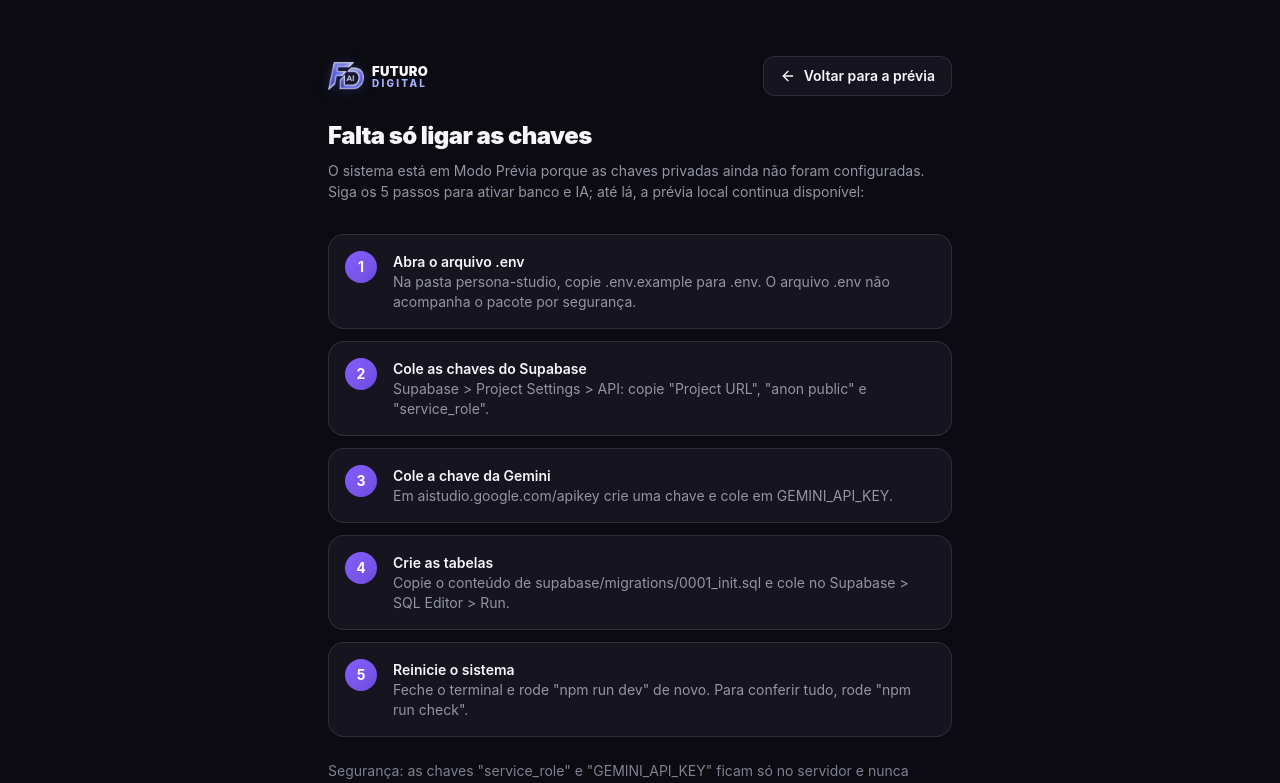
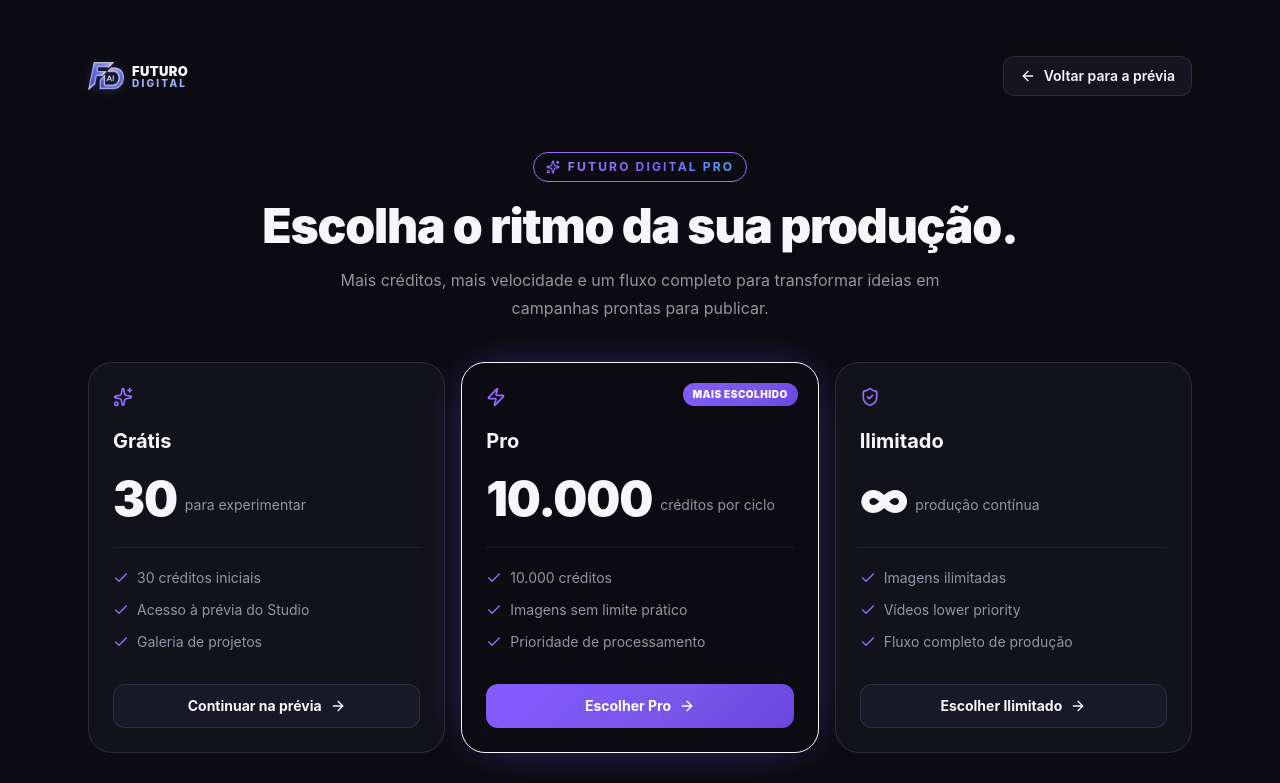
Before and after one commit to JHONJHON18102026/MEU-SITE-PUB-AUTOMATICO, a React (Vite) app: page /setup in a window 1280 px wide. Shown: the top 783 px of the page. Built offline with nearby package versions, Linux system fonts and the light colour scheme; no server answers.

Commit message:
feat: redesign upgrade setup page

```diff
--- a/src/pages/SetupPage.tsx
+++ b/src/pages/SetupPage.tsx
@@ -1,5 +1,5 @@
 import { Link } from 'react-router-dom';
-import { ArrowLeft } from 'lucide-react';
+import { ArrowLeft, ArrowRight, Check, ShieldCheck, Sparkles, Zap } from 'lucide-react';
 import { BrandLogo } from '@/components/ui/Brand';
 
 const STEPS = [
@@ -28,7 +28,8 @@ const STEPS = [
 /** Mostrada quando o .env ainda não tem as chaves públicas do Supabase. */
 export function SetupPage() {
   return (
-    <div className="mx-auto max-w-2xl px-6 py-14">
+    <div className="relative mx-auto max-w-6xl px-6 py-10 lg:py-14">
+      <div className="pointer-events-none absolute inset-x-1/3 top-0 h-72 rounded-full bg-brand/15 blur-3xl" />
       <div className="flex items-center justify-between gap-4">
         <BrandLogo />
         <Link
@@ -38,26 +39,41 @@ export function SetupPage() {
           <ArrowLeft className="size-4" /> Voltar para a prévia
         </Link>
       </div>
-      <h1 className="mt-6 text-2xl font-black tracking-tight">Falta só ligar as chaves</h1>
-      <p className="mt-2 text-fg-muted">
-        O sistema está em Modo Prévia porque as chaves privadas ainda não foram configuradas. Siga os 5 passos para ativar banco e IA; até lá, a prévia local continua disponível:
-      </p>
-      <ol className="mt-8 space-y-3">
-        {STEPS.map((s, i) => (
-          <li key={s.title} className="flex gap-4 rounded-2xl border border-border bg-surface p-4">
-            <span className="grid size-8 shrink-0 place-items-center rounded-full bg-brand text-sm font-bold text-white">
-              {i + 1}
-            </span>
-            <div>
-              <div className="font-semibold">{s.title}</div>
-              <div className="text-sm text-fg-muted">{s.body}</div>
-            </div>
-          </li>
+      <section className="relative mt-14 text-center">
+        <div className="mx-auto inline-flex items-center gap-2 rounded-full border border-brand/30 bg-brand/10 px-3 py-1.5 text-xs font-bold uppercase tracking-[0.18em] text-brand">
+          <Sparkles className="size-3.5" /> FUTURO DIGITAL PRO
+        </div>
+        <h1 className="mx-auto mt-5 max-w-3xl text-4xl font-black tracking-tight sm:text-5xl">Escolha o ritmo da sua produção.</h1>
+        <p className="mx-auto mt-4 max-w-2xl text-base leading-7 text-fg-muted">Mais créditos, mais velocidade e um fluxo completo para transformar ideias em campanhas prontas para publicar.</p>
+      </section>
+
+      <section className="relative mt-10 grid gap-4 lg:grid-cols-3">
+        {[
+          { name: 'Grátis', price: '30', caption: 'para experimentar', icon: Sparkles, items: ['30 créditos iniciais', 'Acesso à prévia do Studio', 'Galeria de projetos'], cta: 'Continuar na prévia' },
+          { name: 'Pro', price: '10.000', caption: 'créditos por ciclo', icon: Zap, items: ['10.000 créditos', 'Imagens sem limite prático', 'Prioridade de processamento'], cta: 'Escolher Pro', featured: true },
+          { name: 'Ilimitado', price: '∞', caption: 'produção contínua', icon: ShieldCheck, items: ['Imagens ilimitadas', 'Vídeos lower priority', 'Fluxo completo de produção'], cta: 'Escolher Ilimitado' },
+        ].map((plan) => (
+          <article key={plan.name} className={`relative flex flex-col rounded-3xl border p-6 text-left transition-colors ${plan.featured ? 'border-brand/70 bg-brand/[0.12] shadow-[0_0_50px_-20px_rgba(124,92,255,0.8)]' : 'border-border bg-surface/80 hover:border-brand/40'}`}>
+            {plan.featured && <span className="absolute right-5 top-5 rounded-full bg-brand px-2.5 py-1 text-[10px] font-black uppercase tracking-wider text-white">Mais escolhido</span>}
+            <plan.icon className="size-5 text-brand" />
+            <h2 className="mt-5 text-xl font-bold">{plan.name}</h2>
+            <div className="mt-5 flex items-end gap-2"><span className="text-5xl font-black tracking-tight">{plan.price}</span><span className="pb-2 text-sm text-fg-muted">{plan.caption}</span></div>
+            <ul className="mt-6 space-y-3 border-t border-border/70 pt-5 text-sm text-fg-muted">
+              {plan.items.map((item) => <li key={item} className="flex items-center gap-2"><Check className="size-4 text-brand" />{item}</li>)}
+            </ul>
+            <Link to="/dashboard" className={`mt-8 inline-flex h-11 items-center justify-center gap-2 rounded-xl px-4 text-sm font-bold ${plan.featured ? 'bg-brand text-white hover:bg-brand/90' : 'border border-border bg-surface-2 hover:border-brand/50'}`}>
+              {plan.cta}<ArrowRight className="size-4" />
+            </Link>
+          </article>
         ))}
-      </ol>
-      <p className="mt-6 text-sm text-fg-subtle">
-        Segurança: as chaves "service_role" e "GEMINI_API_KEY" ficam só no servidor e nunca aparecem no navegador.
-      </p>
+      </section>
+
+      <section className="relative mt-10 rounded-3xl border border-border bg-surface/60 p-6 sm:p-8">
+        <div className="flex items-start justify-between gap-5"><div><p className="text-xs font-black uppercase tracking-[0.16em] text-brand">Configuração técnica</p><h2 className="mt-2 text-xl font-bold">Ative o ambiente completo quando estiver pronto</h2><p className="mt-2 max-w-2xl text-sm leading-6 text-fg-muted">As chaves privadas ficam somente no servidor. A prévia continua disponível enquanto a integração não é concluída.</p></div><ShieldCheck className="hidden size-6 text-brand sm:block" /></div>
+        <ol className="mt-6 grid gap-3 md:grid-cols-2">
+          {STEPS.map((s, i) => <li key={s.title} className="flex gap-3 rounded-2xl border border-border/70 bg-surface p-4"><span className="grid size-7 shrink-0 place-items-center rounded-full bg-brand text-xs font-bold text-white">{i + 1}</span><div><div className="text-sm font-semibold">{s.title}</div><div className="mt-1 text-xs leading-5 text-fg-muted">{s.body}</div></div></li>)}
+        </ol>
+      </section>
     </div>
   );
 }
```
